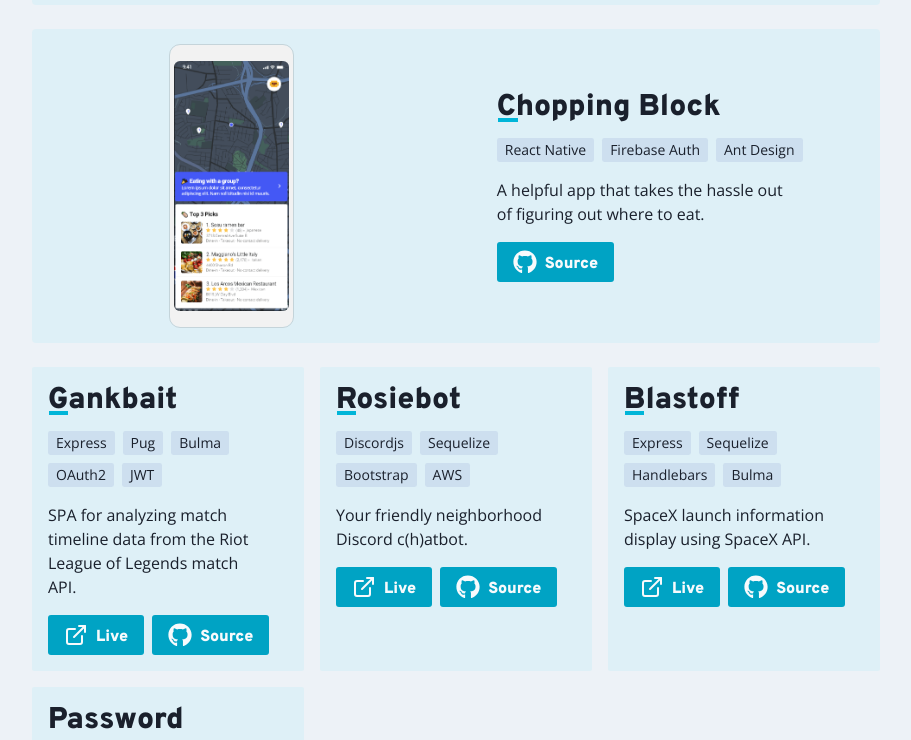
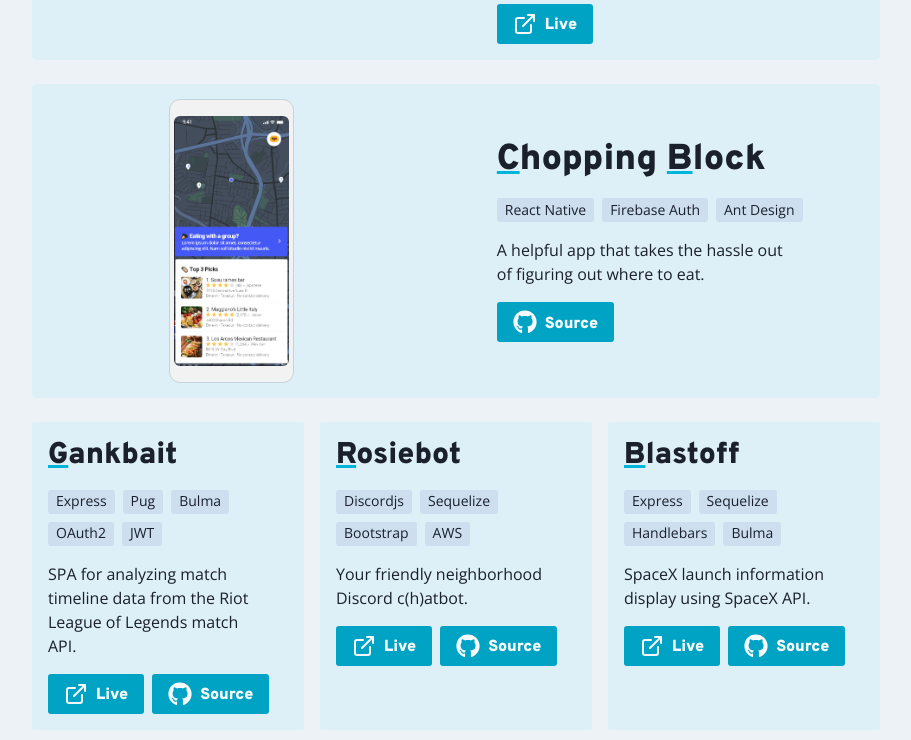
Before and after one commit to jsonFox/portfolio, a React (Vite) app: page / in a window 1280 px wide. Shown: the part 1771-2511 px from the top of the page, without its empty margins (184-1095 px from the left). Built offline with nearby package versions, Linux system fonts and the light colour scheme; a web font is replaced by a local one.

Commit message:
Update project title styles

```diff
--- a/src/components/Contact.tsx
+++ b/src/components/Contact.tsx
@@ -1,10 +1,13 @@
-import { Box } from "@chakra-ui/react"
+import { Box, Stack } from "@chakra-ui/react"
 import { SectionTitle } from "./partials"
 
 export default function Contact() {
   return (
     <Box as='section' id='contactme'>
       <SectionTitle text='Contact Me' />
+      <Stack>
+
+      </Stack>
     </Box>
   )
 }
--- a/src/components/partials/FeaturedProjectCard.tsx
+++ b/src/components/partials/FeaturedProjectCard.tsx
@@ -6,6 +6,7 @@
   useColorModeValue,
 } from '@chakra-ui/react';
 import { Circle, Github, ExternalLink } from '../icons';
+import ProjectTitle from './ProjectTitle';
 
 type Props = {
   imageUrl: string,
@@ -35,10 +36,7 @@
         </Flex>
         <Stack w={{ lg: '45%' }} pr={{ lg: 8 }}>
           <Stack as='article' direction='column' spacing={4}>
-            <Heading as='h4' size='lg' display='flex'>
-              {title}
-              <Divider ml='0.5%' w='1.2rem' />
-            </Heading>
+            <ProjectTitle text={title} featured />
             <Stack direction='row' flexWrap='wrap'>
               {tags.map((tag: string) => (
                 <Tag key={tag} borderRadius='0.15rem' bg={'#8899CC33'}>
--- a/src/components/partials/ProjectCard.tsx
+++ b/src/components/partials/ProjectCard.tsx
@@ -1,10 +1,10 @@
 import {
-  Box, Stack, Flex,
+  Box, Stack,
   Heading, Text, Button,
   Tag, Divider,
-  useColorModeValue,
 } from '@chakra-ui/react';
 import { Github, ExternalLink } from '../icons';
+import ProjectTitle from './ProjectTitle';
 
 type Props = {
   title: string,
@@ -18,10 +18,7 @@
   return (
     <Box bg='#0BC5EA10' p={4} borderRadius={2} >
       <Stack as='article' direction='column' spacing={4} h='100%'>
-        <Heading as='h4' size='lg' display='flex'>
-          {title}
-          <Divider ml='0.5%' w='1.2rem' />
-        </Heading>
+        <ProjectTitle text={title} />
         <Stack direction='row' flexWrap='wrap'>
           {tags.map((tag: string) => (
             <Tag key={tag} borderRadius='0.15rem' bg={'#8899CC33'}>
--- /dev/null
+++ b/src/components/partials/ProjectTitle.tsx
@@ -0,0 +1,15 @@
+import { Heading } from "@chakra-ui/react"
+
+export default function ProjectTitle({ text, featured }: { text: string, featured?: boolean }) {
+  const isSpace = (s: string) => /^\s+$/.test(s);
+  return (
+    <Heading as='h4' size={featured ? 'xl' : 'lg'} display='block'>
+      {text.split(/(\s+)/g).map((s: string, i: number) => (
+        isSpace(s) ? '\u00A0' :
+          <span key={i} className='p-title' style={{ display: 'inline-block' }}>
+            {s}
+          </span>
+      ))}
+    </Heading>
+  )
+}
--- a/src/index.css
+++ b/src/index.css
@@ -26,6 +26,10 @@
 }
 
 section {
+  min-height: 40vh;
   scroll-margin-top: 5rem;
-  min-height: 40vh;
 }
+
+.p-title:first-letter {
+ text-decoration: solid #00B5D8 underline;
+}
```
